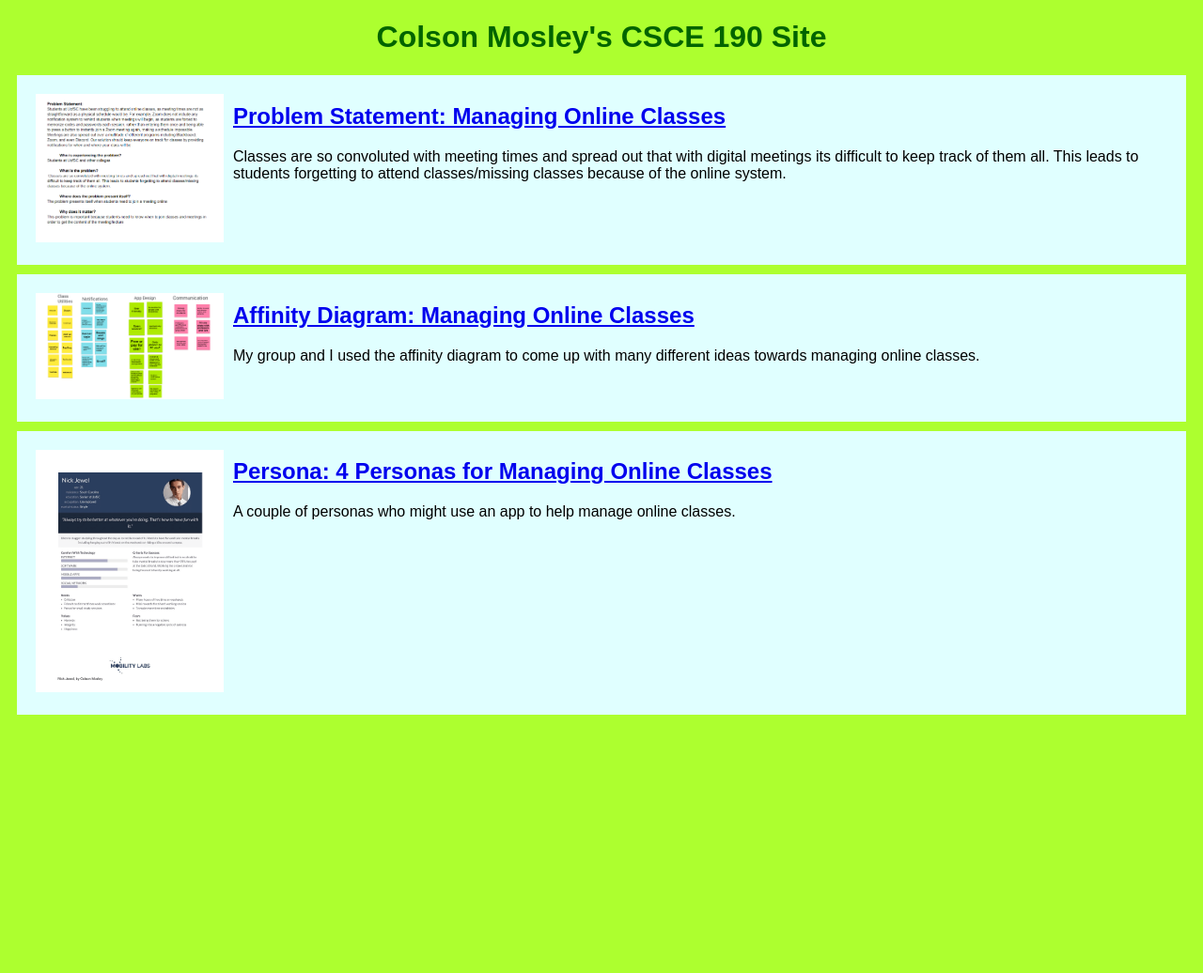
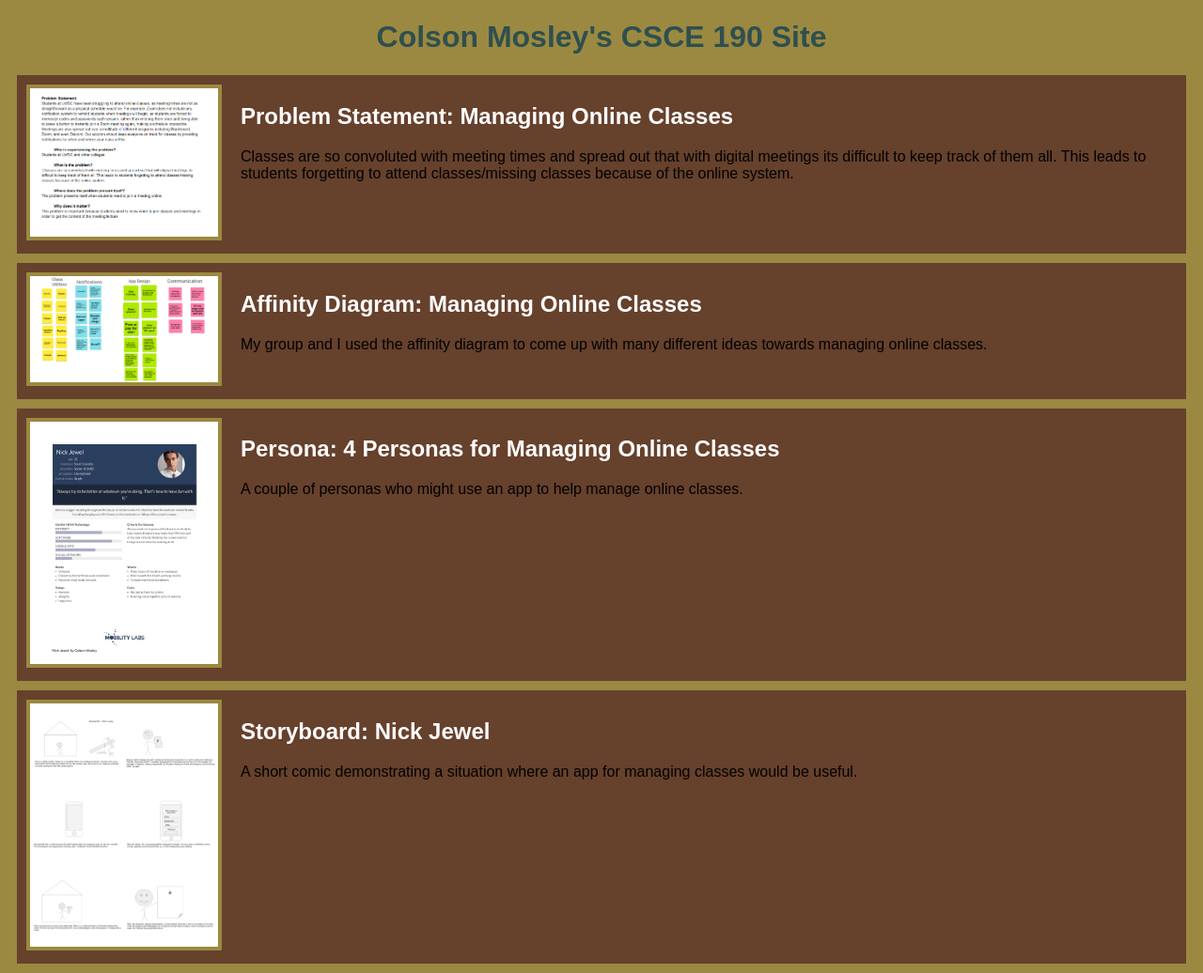
Before and after one commit to mosCol129/mocCol129.github.io, a plain HTML site: page index.html in a window 1280 px wide. Shown: the whole page at 94% size. Before the commit the page ends 800 px from the top, so only its background shows below. Drawn offline with Linux system fonts and the light colour scheme.

Commit message:
Add files via upload

```diff
--- a/index.html
+++ b/index.html
@@ -39,5 +39,16 @@
                 </p>
             </section>
         </section>
+
+        <!-- Storyboard Assignment-->
+        <section class="assignment">
+            <a href="files/Storyboard - Colson Mosley-merged.pdf"><img src="images/Storyboard - Colson Mosley-1.png"></a>
+            <section class="ass-details">
+                <a href="files/Storyboard - Colson Mosley-merged.pdf"><h2>Storyboard: Nick Jewel</h2></a>
+                <p>
+                    A short comic demonstrating a situation where an app for managing classes would be useful.
+                </p>
+            </section>
+        </section>
     </body>
 </html>
--- a/styles.css
+++ b/styles.css
@@ -1,5 +1,5 @@
 body {
-    background:greenyellow;
+    background:#9b8941;
     font-family:Arial, Helvetica, sans-serif;
 }
 
@@ -7,15 +7,21 @@ body {
     display:flex;
     padding:10px;
     margin:10px;
-    background:lightcyan;
+    background:#66412c;
 }
 
 .assignment img {
     width:200px;
-    padding:10px;
+    border: 4px solid #9b8941;
+    margin-right:20px;
 }
 
 h1 {
-    color:darkgreen;
+    color:darkslategray;
     text-align:center;
 }
+
+a {
+    text-decoration:none;
+    color: #fffdff;
+}
```
Also changed, not shown: images/Storyboard - Colson Mosley-1.png (added), 1 other file.
